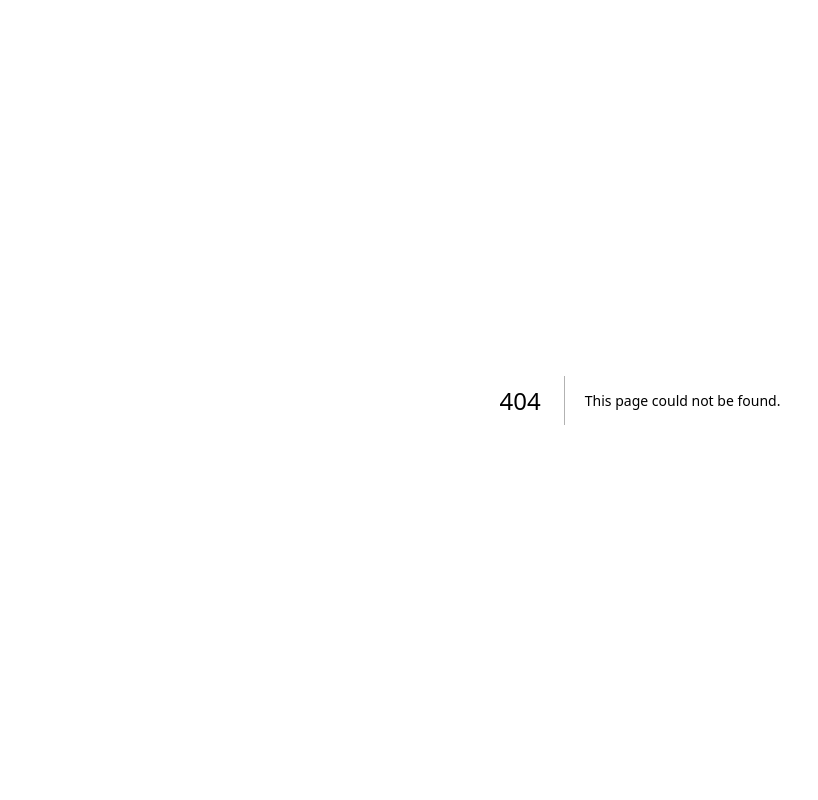
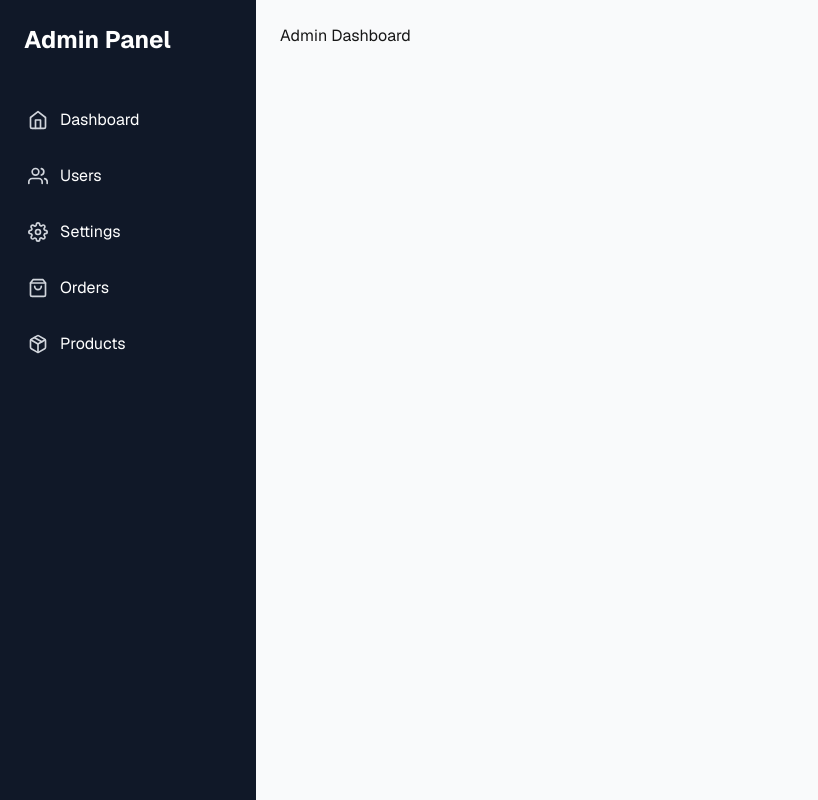
Before and after one commit to adityaa-gupta/forevish, a Next.js app: page /admin in a window 1280 px wide. Before the commit this address had no page. Shown: the whole page, without its empty margins (0-818 px from the left). Built offline with nearby package versions, Linux system fonts and the light colour scheme.

Commit message:
first commit

```diff
--- /dev/null
+++ b/app/admin/layout.js
@@ -0,0 +1,18 @@
+import SideBar from "@/components/SideBar";
+import React from "react";
+
+export default function AdminLayout({ children }) {
+  return (
+    <div className="flex flex-col h-screen font-sans">
+      <div className="flex flex-1 overflow-hidden">
+        <aside className="flex-shrink-0">
+          <SideBar />
+        </aside>
+
+        <main className="flex-1 p-6 overflow-y-auto bg-gray-50">
+          {children}
+        </main>
+      </div>
+    </div>
+  );
+}
--- /dev/null
+++ b/app/admin/orders/page.jsx
@@ -0,0 +1,6 @@
+"use client";
+import React, { useState, useEffect } from "react";
+
+export default function ProductsPage() {
+  return <div className="text-red-500">Product Page</div>;
+}
--- /dev/null
+++ b/app/admin/page.js
@@ -0,0 +1,5 @@
+import Image from "next/image";
+
+export default function AdminPage() {
+  return <div>Admin Dashboard</div>;
+}
--- /dev/null
+++ b/app/admin/products/page.jsx
@@ -0,0 +1,6 @@
+"use client";
+import React, { useState, useEffect } from "react";
+
+export default function ProductsPage() {
+  return <div className="text-red-500">Product Page</div>;
+}
--- /dev/null
+++ b/app/admin/settings/page.jsx
@@ -0,0 +1,6 @@
+"use client";
+import React, { useState, useEffect } from "react";
+
+export default function ProductsPage() {
+  return <div className="text-red-500">Product Page</div>;
+}
--- /dev/null
+++ b/app/admin/users/page.jsx
@@ -0,0 +1,6 @@
+"use client";
+import React, { useState, useEffect } from "react";
+
+export default function ProductsPage() {
+  return <div className="text-red-500">Product Page</div>;
+}
--- a/app/layout.js
+++ b/app/layout.js
@@ -1,3 +1,4 @@
+"use client";
 import { Geist, Geist_Mono } from "next/font/google";
 import "./globals.css";
 
@@ -11,11 +12,6 @@ const geistMono = Geist_Mono({
   subsets: ["latin"],
 });
 
-export const metadata = {
-  title: "Create Next App",
-  description: "Generated by create next app",
-};
-
 export default function RootLayout({ children }) {
   return (
     <html lang="en">
--- /dev/null
+++ b/components/SideBar.jsx
@@ -0,0 +1,70 @@
+"use client";
+import React, { useState, useEffect } from "react";
+import { usePathname, useRouter } from "next/navigation";
+import Link from "next/link";
+import {
+  FiHome,
+  FiUsers,
+  FiSettings,
+  FiShoppingBag,
+  FiPackage,
+} from "react-icons/fi";
+
+const SideBar = () => {
+  const pathname = usePathname();
+  const router = useRouter();
+
+  const routes = [
+    { name: "Dashboard", path: "/admin/", icon: <FiHome size={20} /> },
+    { name: "Users", path: "/admin/users", icon: <FiUsers size={20} /> },
+    {
+      name: "Settings",
+      path: "/admin/settings",
+      icon: <FiSettings size={20} />,
+    },
+    {
+      name: "Orders",
+      path: "/admin/orders",
+      icon: <FiShoppingBag size={20} />,
+    },
+    {
+      name: "Products",
+      path: "/admin/products",
+      icon: <FiPackage size={20} />,
+    },
+  ];
+
+  const [activeRoute, setActiveRoute] = useState(routes[0].path);
+
+  useEffect(() => {
+    setActiveRoute(pathname);
+  }, [pathname]);
+
+  return (
+    <div className="h-screen w-64 bg-gray-900 text-white p-4">
+      <div className="text-2xl font-bold mb-8 p-2">Admin Panel</div>
+      <nav>
+        <ul className="space-y-2">
+          {routes.map((route) => (
+            <li key={route.path}>
+              <Link href={route.path}>
+                <div
+                  className={`flex items-center gap-3 p-3 rounded-md cursor-pointer transition-colors ${
+                    activeRoute === route.path
+                      ? "bg-blue-600 text-white"
+                      : "hover:bg-gray-800"
+                  }`}
+                >
+                  <span className="text-gray-300">{route.icon}</span>
+                  <span>{route.name}</span>
+                </div>
+              </Link>
+            </li>
+          ))}
+        </ul>
+      </nav>
+    </div>
+  );
+};
+
+export default SideBar;
--- /dev/null
+++ b/firebase/config.js
@@ -0,0 +1,30 @@
+"use client";
+
+// Import the functions you need from the SDKs you need
+
+import { initializeApp } from "firebase/app";
+import { getFirestore } from "firebase/firestore";
+import { getAuth } from "firebase/auth";
+// TODO: Add SDKs for Firebase products that you want to use
+// https://firebase.google.com/docs/web/setup#available-libraries
+
+// Your web app's Firebase configuration
+// For Firebase JS SDK v7.20.0 and later, measurementId is optional
+const firebaseConfig = {
+  apiKey: "AIzaSyBWjIdiuzInlLOhCULHryvygMaWoL7wWNM",
+  authDomain: "forevish-store.firebaseapp.com",
+  projectId: "forevish-store",
+  storageBucket: "forevish-store.firebasestorage.app",
+  messagingSenderId: "775516129882",
+  appId: "1:775516129882:web:83c26a77269832fa8c2663",
+  measurementId: "G-YCMSFNB3YY",
+};
+
+// Initialize Firebase
+const app = initializeApp(firebaseConfig);
+
+// Initialize Firebase services
+const db = getFirestore(app);
+const auth = getAuth(app);
+
+export { app, db, auth };
--- /dev/null
+++ b/supabase/supabase.js
@@ -0,0 +1,111 @@
+import { createClient } from "@supabase/supabase-js";
+import { v4 as uuidv4 } from "uuid";
+
+const supabaseUrl = "https://bolonuxrtdasiutxkvoy.supabase.co";
+const supabaseKey =
+  "eyJhbGciOiJIUzI1NiIsInR5cCI6IkpXVCJ9.eyJpc3MiOiJzdXBhYmFzZSIsInJlZiI6ImJvbG9udXhydGRhc2l1dHhrdm95Iiwicm9sZSI6ImFub24iLCJpYXQiOjE3NTQyMzMxODQsImV4cCI6MjA2OTgwOTE4NH0.a-V0gB4OHG8gXwx1Slp6g_XjdBtc5PzqaCDWbCryEmQ";
+const supabase = createClient(supabaseUrl, supabaseKey);
+
+/**
+ * Uploads an image to Supabase Storage and returns the public URL
+ * @param {File} file - The image file to upload
+ * @param {string} bucket - The storage bucket name (default: 'forevish')
+ * @param {string} folder - Optional folder path within the bucket
+ * @returns {Promise<string>} - The public URL of the uploaded image
+ */
+export const uploadImage = async (file, bucket = "forevish", folder = "") => {
+  try {
+    // Validate file
+    if (!file) {
+      throw new Error("No file provided");
+    }
+
+    // Check if file is an image
+    if (!file.type.startsWith("image/")) {
+      throw new Error("File must be an image");
+    }
+
+    // Generate a unique filename to prevent conflicts
+    const fileExt = file.name.split(".").pop();
+    const fileName = `${uuidv4()}.${fileExt}`;
+
+    // Create the full path including any folder
+    // Fix: Ensure there are no extra slashes when folder is empty
+    const filePath =
+      folder && folder.trim() !== ""
+        ? `${folder.trim()}/${fileName}`
+        : fileName;
+
+    // Upload the file to Supabase Storage
+    const { data, error } = await supabase.storage
+      .from(bucket)
+      .upload(filePath, file, {
+        cacheControl: "3600",
+        upsert: false,
+      });
+
+    if (error) {
+      throw new Error(`Error uploading image: ${error.message}`);
+    }
+
+    // Get the public URL of the uploaded file
+    const {
+      data: { publicUrl },
+    } = supabase.storage.from(bucket).getPublicUrl(filePath);
+
+    return publicUrl;
+  } catch (error) {
+    console.error("Upload error:", error.message);
+    throw error;
+  }
+};
+
+/**
+ * Upload multiple images and return their URLs
+ * @param {File[]} files - Array of image files to upload
+ * @param {string} bucket - The storage bucket name (default: 'forevish')
+ * @param {string} folder - Optional folder path
+ * @returns {Promise<string[]>} - Array of public URLs
+ */
+export const uploadMultipleImages = async (
+  files,
+  bucket = "forevish",
+  folder = ""
+) => {
+  if (!files || !files.length) {
+    throw new Error("No files provided");
+  }
+
+  const uploadPromises = files.map((file) => uploadImage(file, bucket, folder));
+  return Promise.all(uploadPromises);
+};
+
+/**
+ * Delete an image from Supabase Storage
+ * @param {string} url - The URL of the image to delete
+ * @param {string} bucket - The storage bucket name (default: 'forevish')
+ * @returns {Promise<boolean>} - Success status
+ */
+export const deleteImage = async (url, bucket = "forevish") => {
+  try {
+    // Extract the file path from the URL
+    const urlObj = new URL(url);
+    const pathSegments = urlObj.pathname.split("/");
+    const filePath = pathSegments
+      .slice(pathSegments.indexOf(bucket) + 1)
+      .join("/");
+
+    const { error } = await supabase.storage.from(bucket).remove([filePath]);
+
+    if (error) {
+      throw new Error(`Error deleting image: ${error.message}`);
+    }
+
+    return true;
+  } catch (error) {
+    console.error("Delete error:", error.message);
+    throw error;
+  }
+};
+
+export default supabase;
```
Also changed, not shown: package.json (+7 -3 lines), 1 other file (tests, documents, lock files or other folders).
